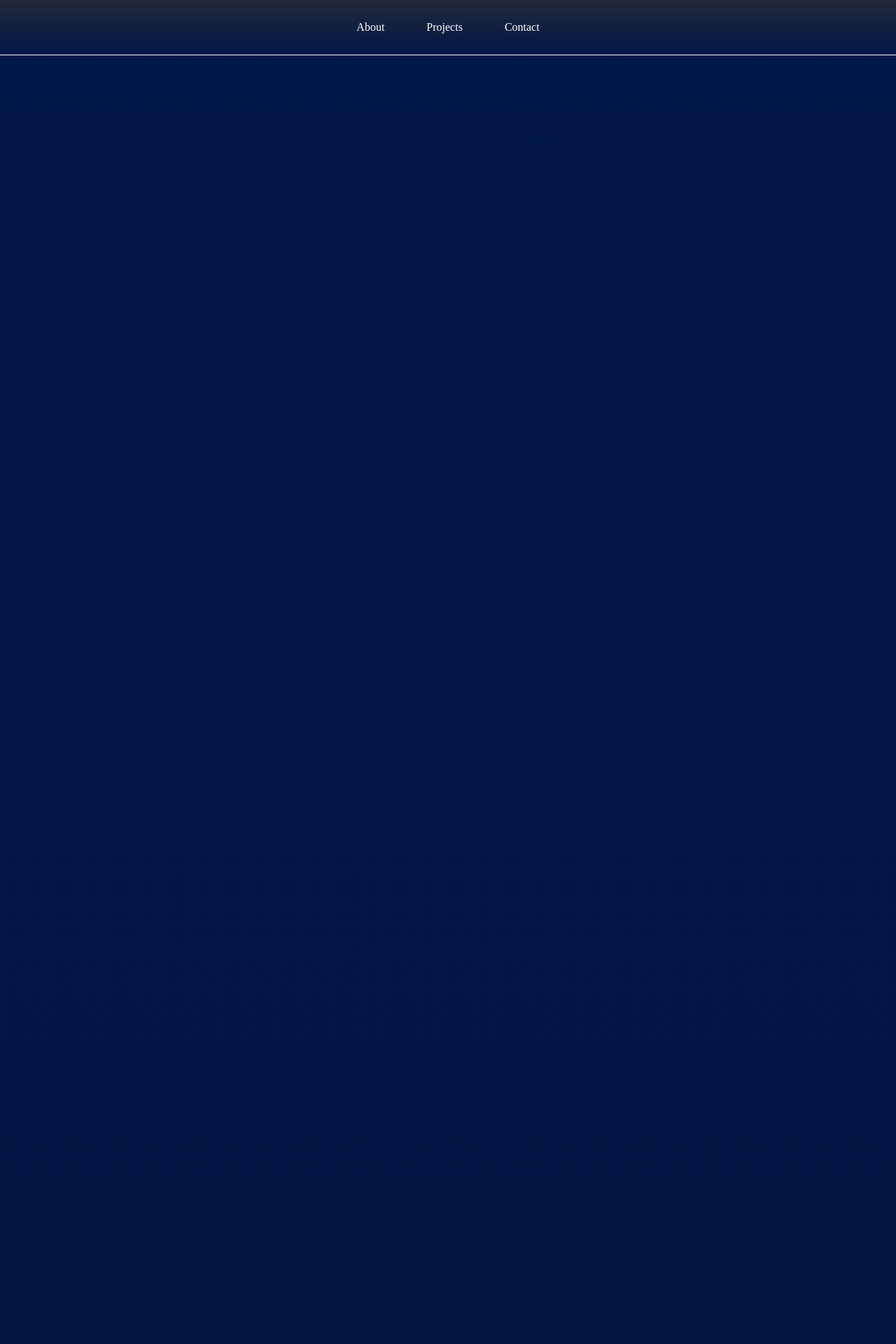
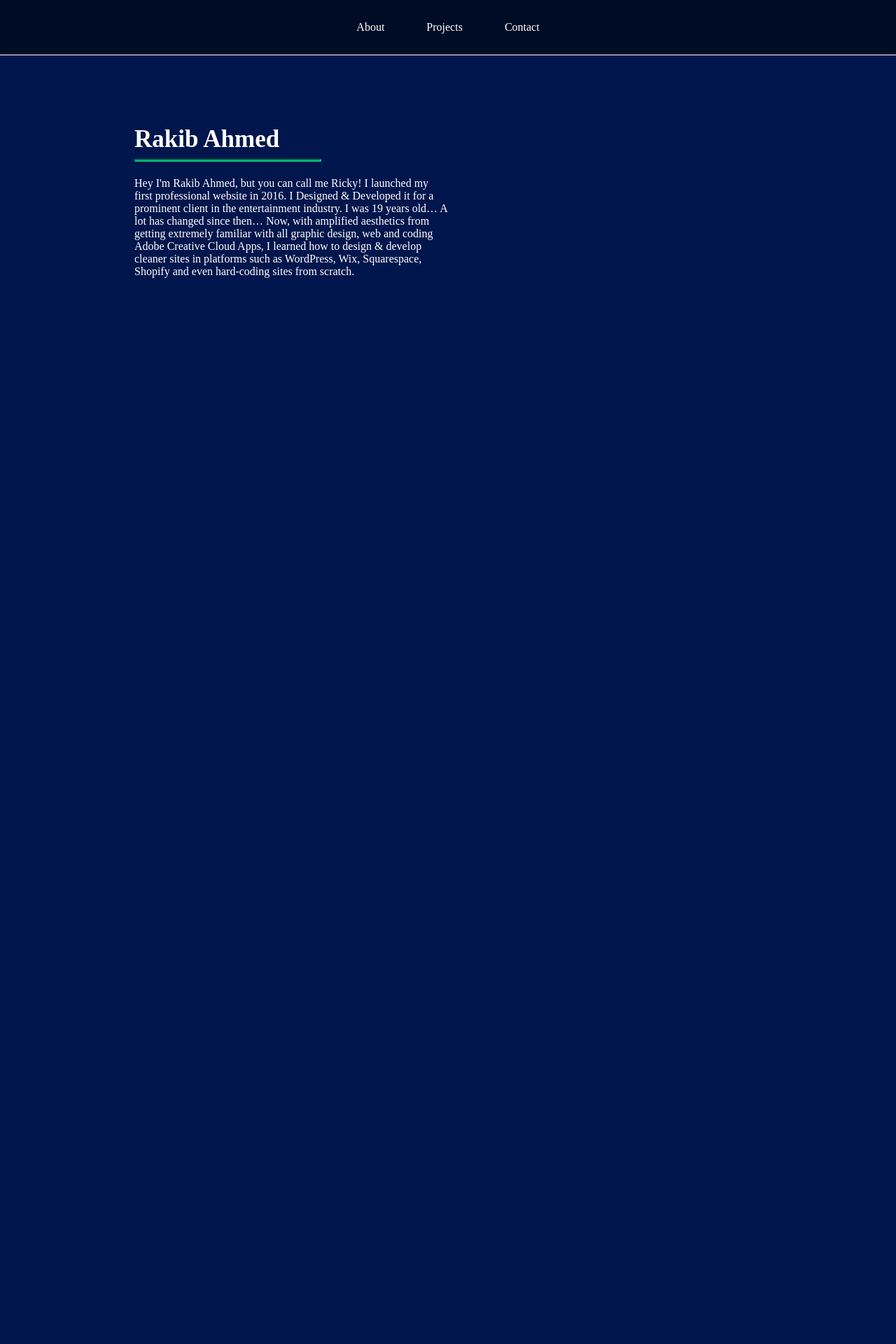
Before and after one commit to strawhat19/Portfolio, a PHP site: page / in a window 1280 px wide. Shown: the part 197-2117 px from the top of the page at 70% size. After the commit the page ends 594 px from the top, so only its background shows below. Run offline with PHP 8.4, Linux system fonts and the light colour scheme.

Commit message:
Made header sticky and started About Section

```diff
--- a/assets/style.css
+++ b/assets/style.css
@@ -1,17 +1,13 @@
 /* Main Style Controller */
 
 html {
-    background: linear-gradient(
-        0deg
-        , #000921, #06045c);
+
 scroll-behavior: smooth;
 
 }
 
 body {
-    background: linear-gradient(
-        0deg
-         , #000921, #02184a);
+    background: #00164c;
     font-family: 'montserrat';
     color: #fff;
     width: 100vw;
@@ -27,14 +23,18 @@ body {
     font-size: 75px;
     padding: 55px;
     margin: 0;
-    background: url(https://cdn.pixabay.com/photo/2018/08/14/13/23/ocean-3605547_960_720.jpg);
-    display: block;
+    background: url(/assets/Images/Ocean\ Stars.jpg);
+    background-position: 50% 0%;
+    background-attachment: fixed;
+    position: sticky;
+    top: 0;
+    letter-spacing: 2px;
 }
 
 nav {
     position: -webkit-sticky;
     position: sticky;
- top: 0px;
+ top: 0;
  border-top: 1px solid #fff;
  border-bottom: 1px solid #fff;
 }
@@ -44,10 +44,12 @@ nav ul {
     flex-direction: row;
  justify-content: center;
  padding: 30px;
- background: linear-gradient(#222937, #011748);
+ /* background: linear-gradient(#000000, #011748); */
+ background: rgb(0 0 0 / 50%);
+ backdrop-filter: blur(2px);
  list-style-type: none;
  margin: 0;
-
+ position: -webkit-sticky;
 }
 
 .nav-link a {
@@ -59,10 +61,27 @@ nav ul {
 }
 
 .nav-link a:hover {
-    color: #ff172d;
+    /* color: #ff172d; */
+    color: #00cc80;
+    transition: 300ms ease-in-out;
+}
+
+.nav-link a:active {
+    /* color: #ff172d; */
+    color: #00c2ff;
     transition: 300ms ease-in-out;
 }
 
 main {
-    height: 9000px;
+    width: 70%;
+    margin: 0 auto;
 }
+
+section {
+    padding: 100px 0px;
+}
+
+.bio {
+    display: block;
+    width: 50%;
+}
--- a/index.html
+++ b/index.html
@@ -5,6 +5,7 @@
     <meta http-equiv="X-UA-Compatible" content="IE=edge">
     <meta name="viewport" content="width=device-width, initial-scale=1.0">
     <link rel="stylesheet" href="assets/style.css">
+    <link rel="icon" href="https://piratechs.com/wp-content/uploads/2019/05/Icon.svg" type="image/x-icon">
     <title>Ricky Ahmed | Official Portfolio</title>
     <!-- Welcome to my Portfolio Website! -->
 </head>
@@ -15,6 +16,8 @@
 
 <h1 class="opening-header">Ricky Ahmed</h1>
 
+</header>
+
 <!-- This is the Navigation -->
 <nav class="nav-menu">
     <ul>
@@ -23,10 +26,20 @@
 <li class="nav-link"><a href="#contact">Contact</a></li>
 </ul>
 </nav>
-</header>
 
 <main class="page-content">
 
+<section class="about" id="about">
+
+    <h3 style="margin: 0; padding: 0; color: #ffffff; font-size: 35px;">Rakib Ahmed</h3>
+    <hr style="width: 29.35%; float: left; border-color: #00cc80; border-width: 2px;">
+    <br>
+    <div class="bio">
+    <p>Hey I'm Rakib Ahmed, but you can call me Ricky! I launched my first professional website in 2016. I Designed & Developed it for a prominent client in the entertainment industry. I was 19 years old… A lot has changed since then… Now, with amplified aesthetics from getting extremely familiar with all graphic design, web and coding Adobe Creative Cloud Apps,  I learned how to design & develop cleaner sites in platforms such as WordPress, Wix, Squarespace, Shopify and even hard-coding sites from scratch.</p>
+</div>
+
+
+</section>
 
 
 
```
Also changed, not shown: assets/Images/Ocean Stars.jpg (added).
